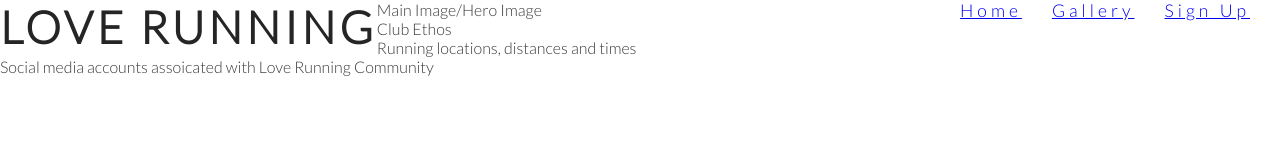
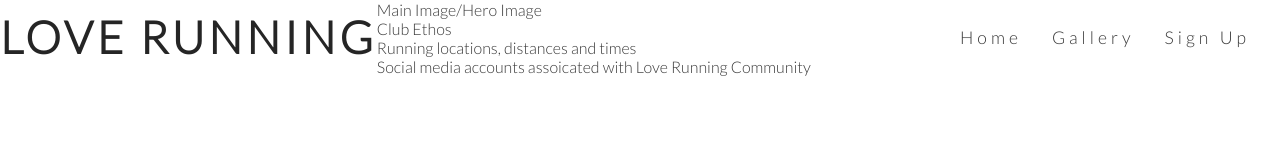
Before and after one commit to David-Maura-Rodgers/Love-Running-Walkthrough-Project, a plain HTML site: page index.html in a window 1280 px wide. Drawn offline with Linux system fonts and the light colour scheme.

Commit message:
completed styling nav links

```diff
--- a/assets/css/style.css
+++ b/assets/css/style.css
@@ -33,7 +33,24 @@ h1, h2 {
     float: right;
 }
 
+#menu, #logo {
+    line-height: 75px;
+}
+
 #menu li {
     list-style-type: none;
     margin-right: 30px;
 }
+
+#menu a {
+    text-decoration: none;
+    color: inherit;
+}
+
+#menu a:hover {
+    border-bottom: 1px solid #3a3a3a;
+}
+
+.class {
+    border-bottom: 1px solid #3a3a3a;
+}
--- a/index.html
+++ b/index.html
@@ -17,7 +17,7 @@
         <nav>
             <ul id="menu">
                 <li>
-                    <a href="index.html">Home</a>
+                    <a href="index.html" class="active">Home</a>
                 </li>
                 <li>
                     <a href="#">Gallery</a>
```
